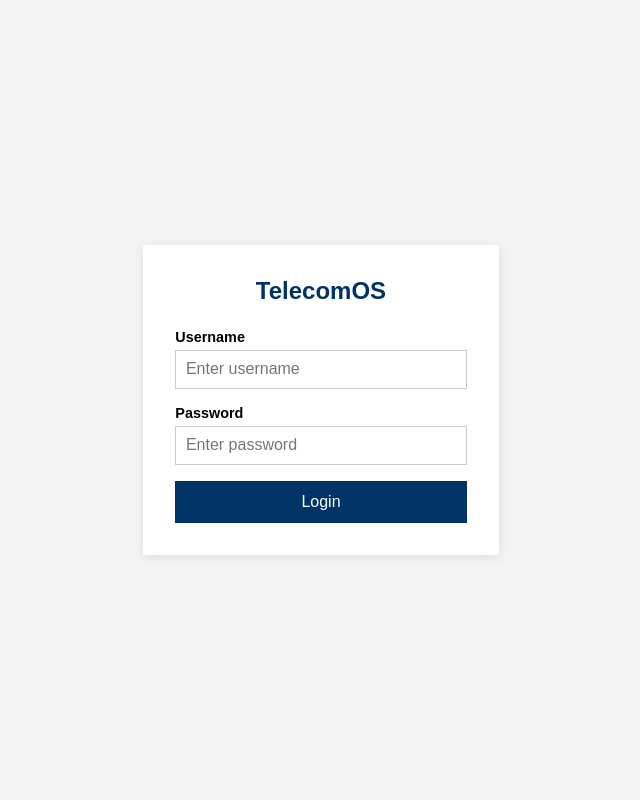
After one commit to Lerickal/telecom_platform, a Django app: page /login/ in a window 1280 px wide. The commit adds this page. Shown: the whole page, without its empty margins (319-959 px from the left). Run offline with Django 5.2, Linux system fonts and the light colour scheme; parts of the project's set-up code (start-up, migrations or seed data) failed here and were passed over.

Commit message:
day 3 adding interfaces

```diff
--- /dev/null
+++ b/authentication/urls.py
@@ -0,0 +1,9 @@
+from django.urls import path
+from .views import LoginView, LogoutView, MeView, login_page
+
+urlpatterns = [
+    path('api/auth/login/', LoginView.as_view(), name='login'),
+    path('api/auth/logout/', LogoutView.as_view(), name='logout'),
+    path('api/auth/me/', MeView.as_view(), name='me'),
+    path('login/', login_page, name='login'),
+]
--- a/authentication/views.py
+++ b/authentication/views.py
@@ -1,3 +1,54 @@
-from django.shortcuts import render
+from django.contrib.auth import authenticate
+from django.shortcuts import render, redirect
+from rest_framework import status
+from rest_framework.response import Response
+from rest_framework.views import APIView
+from rest_framework.authtoken.models import Token
+from rest_framework.permissions import AllowAny, IsAuthenticated
 
 # Create your views here.
+class LoginView(APIView):
+    permission_classes = [AllowAny]
+
+    def post(self, request):
+        username = request.data['username']
+        password= request.data['password']
+
+        user = authenticate(username=username, password=password)
+
+        if not user:
+            return Response(
+                {'error': 'Invalid credentials.'},
+                status=status.HTTP_401_UNAUTHORIZED
+            )
+
+        token, created = Token.objects.get_or_create(user=user)
+        return Response({
+            'token': token.key,
+            'user':{
+                'id': user.id,
+                'username': user.get_username(),
+                'email': user.get_email_field_name()
+            }
+        })
+
+class MeView(APIView):
+    permission_classes = [IsAuthenticated]
+
+    def get(self, request):
+        user = request.user
+        return Response({
+            'id': user.id,
+            'username': user.usernane,
+            'email': user.email
+        })
+
+class LogoutView(APIView):
+    permission_classes = [IsAuthenticated]
+
+    def post(self, request):
+        request.user.auth_token.delete()
+        return Response({'message', 'Logged out.'})
+
+def login_page(request):
+    return render(request, 'authentication/login.html')
--- a/telecom_platform/urls.py
+++ b/telecom_platform/urls.py
@@ -25,4 +25,5 @@ urlpatterns = [
     path('', include('accounts.urls')),
     path('', include('lines.urls')),
     path('', include('billing.urls')),
+    path('', include('authentication.urls')),
 ]
--- a/templates/accounts/account_list.html
+++ b/templates/accounts/account_list.html
@@ -59,7 +59,10 @@
         methods: {
             async fetchAccounts() {
                 try {
-                    const response = await fetch('/api/accounts/')
+                    const token = localStorage.getItem('token')
+                    const response = await fetch('/api/accounts/', {
+                        headers: {'Authorization': 'Token ' + token}
+                    })
                     const data = await response.json()
                     this.accounts = data
                 } catch (err) {
--- /dev/null
+++ b/templates/authentication/login.html
@@ -0,0 +1,127 @@
+<!DOCTYPE html>
+<html lang="en">
+<head>
+    <meta charset="UTF-8">
+    <meta name="viewport" content="width=device-width, initial-scale=1.0">
+    <title>TelecomOS — Login</title>
+    <style>
+        * { box-sizing: border-box; margin: 0; padding: 0; }
+        body {
+            font-family: Arial, sans-serif;
+            background: #f4f4f4;
+            display: flex;
+            justify-content: center;
+            align-items: center;
+            height: 100vh;
+        }
+        .login-box {
+            background: white;
+            padding: 2rem;
+            width: 100%;
+            max-width: 400px;
+            box-shadow: 0 2px 10px rgba(0,0,0,0.1);
+        }
+        h2 {
+            color: #003366;
+            margin-bottom: 1.5rem;
+            text-align: center;
+        }
+        label {
+            display: block;
+            margin-bottom: 0.3rem;
+            font-weight: bold;
+            font-size: 0.9rem;
+        }
+        input {
+            width: 100%;
+            padding: 0.6rem;
+            margin-bottom: 1rem;
+            border: 1px solid #ccc;
+            font-size: 1rem;
+        }
+        button {
+            width: 100%;
+            padding: 0.75rem;
+            background: #003366;
+            color: white;
+            border: none;
+            font-size: 1rem;
+            cursor: pointer;
+        }
+        button:hover { background: #002244; }
+        .error { color: red; margin-bottom: 1rem; text-align: center; }
+        .loading { color: grey; text-align: center; margin-bottom: 1rem; }
+    </style>
+</head>
+<body>
+<div id="app">
+    <div class="login-box">
+        <h2>TelecomOS</h2>
+        <p v-if="error" class="error">[[ error ]]</p>
+        <p v-if="loading" class="loading">Logging in...</p>
+
+        <label>Username</label>
+        <input v-model="username" type="text" placeholder="Enter username" />
+
+        <label>Password</label>
+        <input v-model="password" type="password" placeholder="Enter password"
+               @keyup.enter="login"/>
+
+        <button @click="login">Login</button>
+    </div>
+</div>
+
+<script src="https://unpkg.com/vue@3/dist/vue.global.js"></script>
+<script>
+    const { createApp } = Vue
+
+    createApp({
+        delimiters: ['[[', ']]'],
+        data() {
+            return {
+                username: '',
+                password: '',
+                error: null,
+                loading: false
+            }
+        },
+        methods: {
+            async login() {
+                this.error = null
+                this.loading = true
+
+                try {
+                    const response = await fetch('/api/auth/login/', {
+                        method: 'POST',
+                        headers: { 'Content-Type': 'application/json' },
+                        body: JSON.stringify({
+                            username: this.username,
+                            password: this.password
+                        })
+                    })
+
+                    const data = await response.json()
+
+                    if (!response.ok) {
+                        this.error = data.error || 'Login failed.'
+                        return
+                    }
+
+                    // Store token in localStorage
+                    localStorage.setItem('token', data.token)
+                    localStorage.setItem('username', data.user.username)
+
+                    // Redirect to accounts page
+                    window.location.href = '/accounts/'
+
+                } catch (err) {
+                    this.error = 'An error occurred. Please try again.'
+                } finally {
+                    this.loading = false
+                }
+            }
+        }
+    }).mount('#app')
+</script>
+</body>
+</html>
--- a/templates/billing/invoice_list.html
+++ b/templates/billing/invoice_list.html
@@ -113,7 +113,10 @@
         methods: {
             async fetchInvoices() {
                 try {
-                    const response = await fetch('/api/invoices/')
+                    const token = localStorage.getItem('token')
+                    const response = await fetch('/api/invoices/', {
+                        headers: {'Authorization': 'Token ' + token}
+                    })
                     this.invoices = await response.json()
                 } catch (err) {
                     this.error = 'Failed to load invoices.'
--- a/templates/billing/plan_list.html
+++ b/templates/billing/plan_list.html
@@ -85,7 +85,10 @@
         methods: {
             async fetchPlans() {
                 try {
-                    const response = await fetch('/api/plans/')
+                    const token = localStorage.getItem('token')
+                    const response = await fetch('/api/plans/', {
+                        headers: {'Authorization': 'Token ' + token}
+                    })
                     this.plans = await response.json()
                 } catch (err) {
                     this.error = 'Failed to load plans.'
```
Also changed, not shown: authentication/serializers.py (added, +11 -0 lines), telecom_platform/settings.py (+12 -1 lines), templates/accounts/account_details.html (+12 -3 lines), templates/base.html (+28 -0 lines), db.sqlite3.
